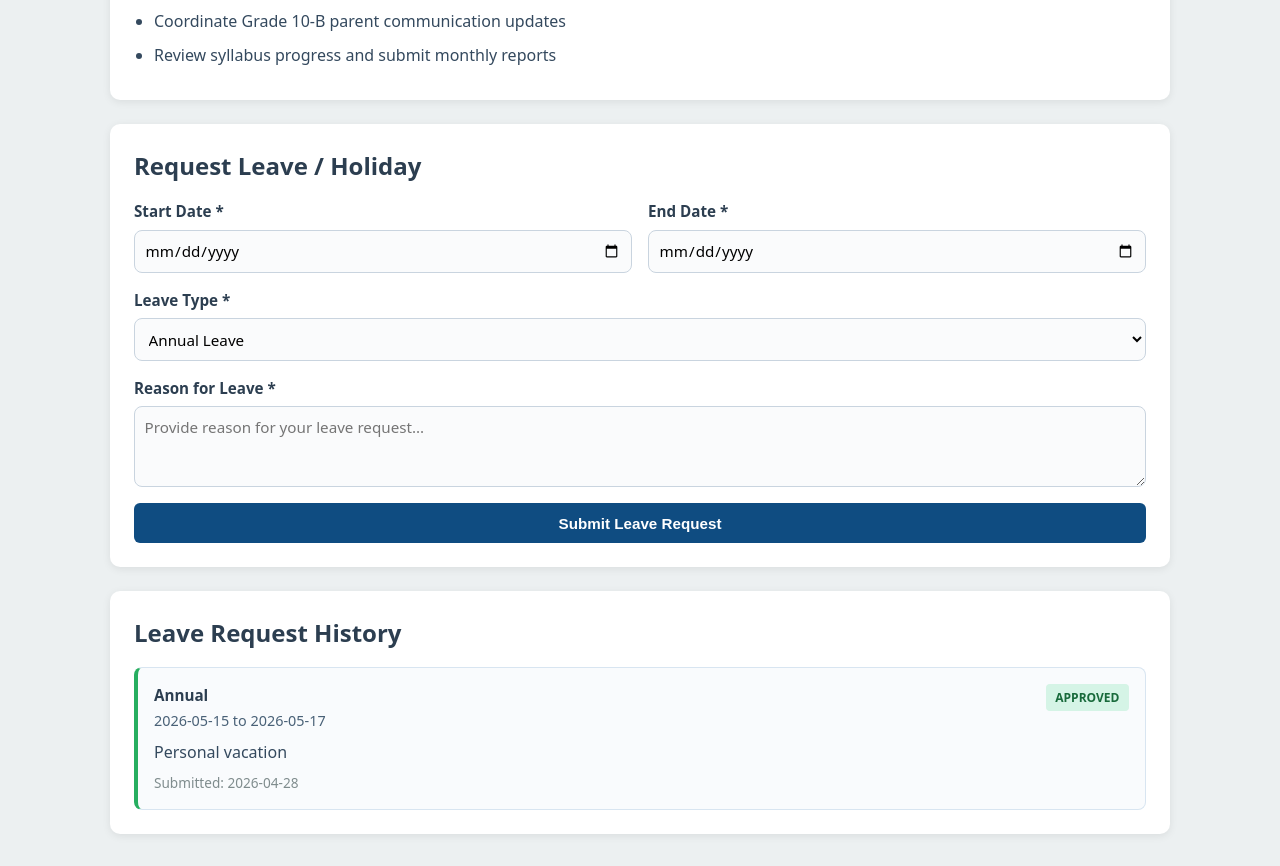
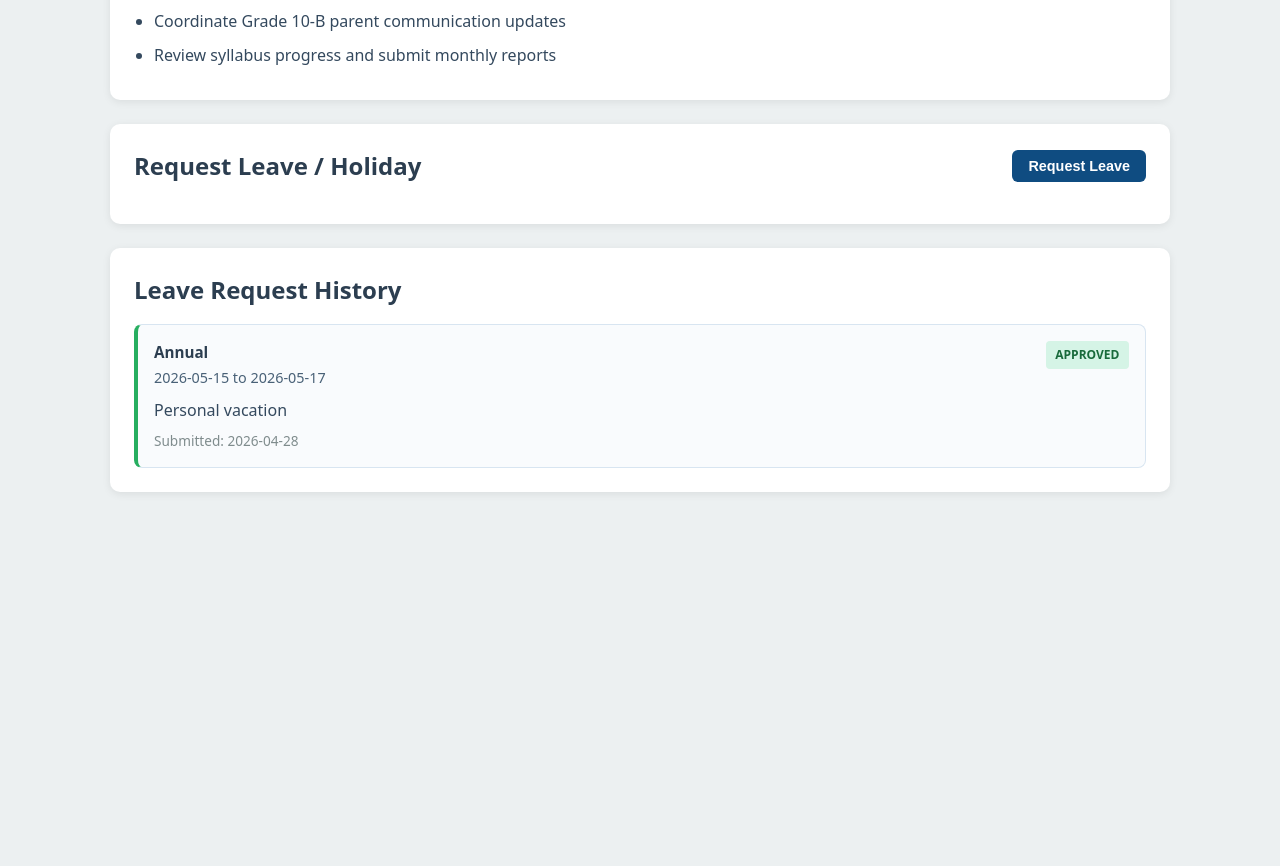
Before and after one commit to Lalindu0923/githubTester, a React (Vite) app in the folder frontendTest/: page /profile in a window 1280 px wide. Shown: the part 1005-1871 px from the top of the page. After the commit the page ends 1529 px from the top, so only its background shows below. Built offline with nearby package versions, Linux system fonts and the light colour scheme.

Commit message:
Hide leave form and add toggle button, remove public holidays option

```diff
--- a/frontendTest/src/components/TeacherProfile.jsx
+++ b/frontendTest/src/components/TeacherProfile.jsx
@@ -28,6 +28,8 @@ const works = [
 ]
 
 export default function TeacherProfile() {
+  const [showLeaveForm, setShowLeaveForm] = useState(false)
+
   const [leaveForm, setLeaveForm] = useState({
     startDate: '',
     endDate: '',
@@ -148,7 +150,17 @@ export default function TeacherProfile() {
       </section>
 
       <section className="profile-section-card">
+        <div className="section-header-with-btn">
           <h2>Request Leave / Holiday</h2>
+          <button
+            onClick={() => setShowLeaveForm(!showLeaveForm)}
+            className="toggle-form-btn"
+          >
+            {showLeaveForm ? 'Hide Form' : 'Request Leave'}
+          </button>
+        </div>
+
+        {showLeaveForm && (
           <form onSubmit={handleSubmitLeave} className="leave-form">
             <div className="form-row">
               <div className="form-group">
@@ -183,7 +195,6 @@ export default function TeacherProfile() {
               >
                 <option value="annual">Annual Leave</option>
                 <option value="sick">Sick Leave</option>
-              <option value="holiday">Public Holiday</option>
                 <option value="personal">Personal Leave</option>
               </select>
             </div>
@@ -204,6 +215,7 @@ export default function TeacherProfile() {
               Submit Leave Request
             </button>
           </form>
+        )}
       </section>
 
       {leaveRequests.length > 0 && (
--- a/frontendTest/src/styles/TeacherProfile.css
+++ b/frontendTest/src/styles/TeacherProfile.css
@@ -79,6 +79,35 @@
 
 .work-list li {
   margin-bottom: 0.6rem;
+}
+
+.section-header-with-btn {
+  display: flex;
+  justify-content: space-between;
+  align-items: center;
+  gap: 1rem;
+  margin-bottom: 1rem;
+}
+
+.section-header-with-btn h2 {
+  margin: 0;
+}
+
+.toggle-form-btn {
+  background: #0f4c81;
+  color: white;
+  border: none;
+  padding: 0.5rem 1rem;
+  border-radius: 6px;
+  font-weight: 600;
+  font-size: 0.9rem;
+  cursor: pointer;
+  transition: background 0.3s;
+  white-space: nowrap;
+}
+
+.toggle-form-btn:hover {
+  background: #0a3557;
 }
 
 .leave-form {
@@ -245,4 +274,13 @@
   .request-header {
     flex-direction: column;
   }
+
+  .section-header-with-btn {
+    flex-direction: column;
+    align-items: flex-start;
+  }
+
+  .toggle-form-btn {
+    width: 100%;
+  }
 }
```
Lines whose indentation alone changed are shown as unchanged.
